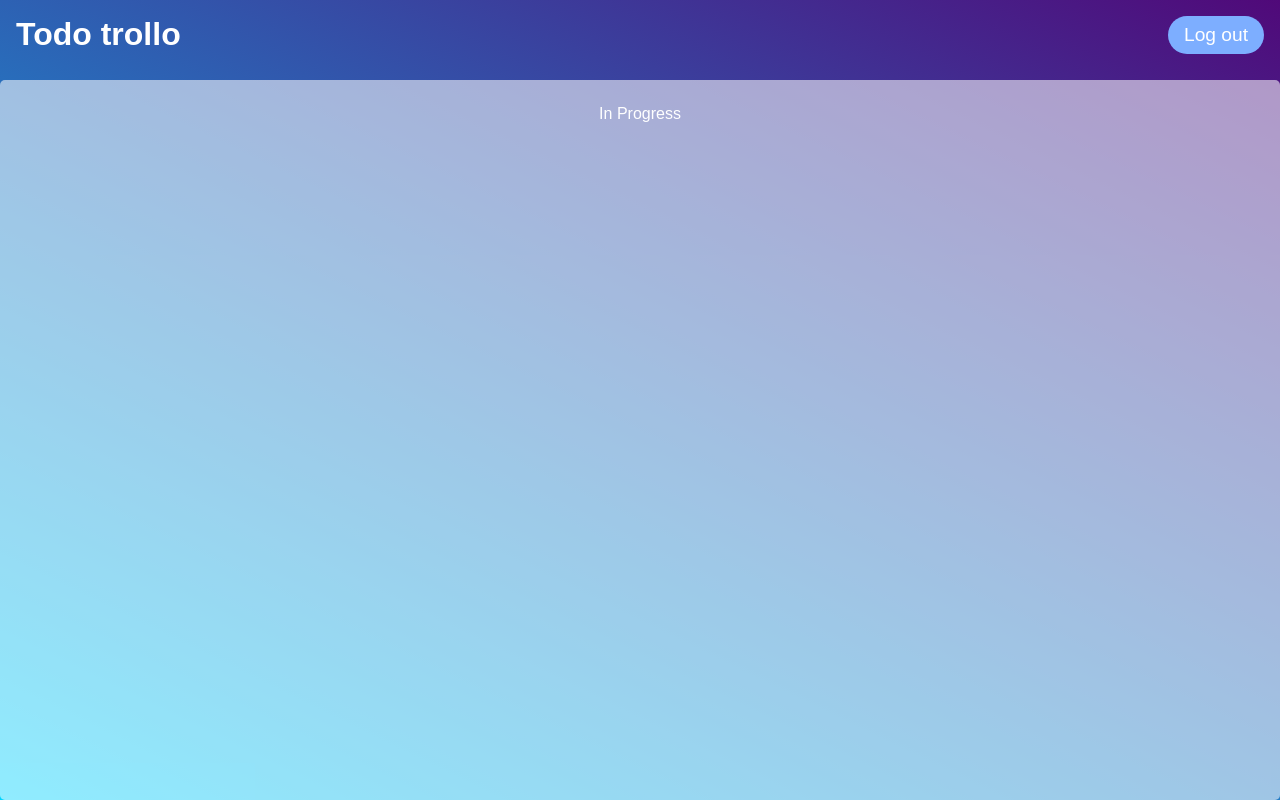
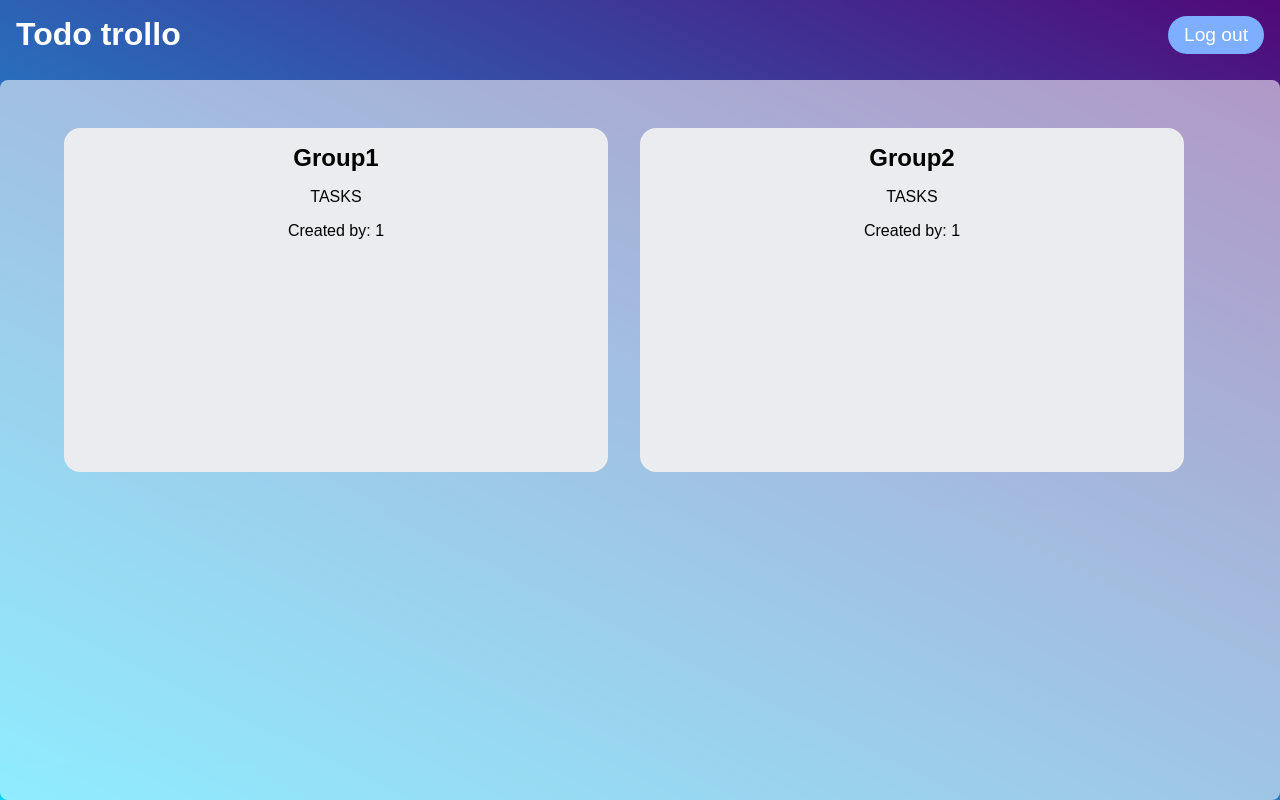
Before and after one commit to DavePlayer/todo-trollo, a React (Vite) app in the folder front/: page /dashboard in a window 1280 px wide. Built offline with nearby package versions, Linux system fonts and the light colour scheme.

Commit message:
mapping groups (all - not yet filtered)

```diff
--- a/front/src/index.scss
+++ b/front/src/index.scss
@@ -3,7 +3,7 @@
     flex-wrap: wrap;
     flex-direction: column;
     align-items: center;
-    gap: 20px;
+    gap: 1rem;
 }
 @mixin flex-label(){
     display: flex;
@@ -11,10 +11,34 @@
     flex-wrap: wrap;
     align-items: center;
 }
+@mixin flex-row(){
+    display: flex;
+    flex-direction: row;
+    flex-wrap: nowrap;
+    align-items: flex-start;
+    justify-content: flex-start;
+    gap: 2rem;
+
+}
 @mixin uni-shadow(){
     -webkit-box-shadow: 0px 0px 20px 5px rgb(23, 23, 23);
     -moz-box-shadow: 0px 0px 20px 5px rgb(23, 23, 23);
     box-shadow: 0px 0px 20px 5px rgb(23, 23, 23);
+}
+@mixin group-scrollbar(){
+    &::-webkit-scrollbar {
+        height: 1.2rem;
+    }
+    &::-webkit-scrollbar-track {
+        background: #f1f1f1;
+    }
+    &::-webkit-scrollbar-thumb {
+        background: #888;
+        border-radius: 1rem;
+    }
+    &::-webkit-scrollbar-thumb:hover {
+        background: #555;
+    }
 }
 
 ::-webkit-scrollbar {
@@ -25,6 +49,7 @@
 }
 ::-webkit-scrollbar-thumb {
     background: #888;
+    border-radius: 1rem;
 }
 ::-webkit-scrollbar-thumb:hover {
     background: #555;
@@ -160,11 +185,25 @@ form {
 }
 
 .mainspace{
+    @include flex-row();
     width: 100%;
     box-sizing: border-box;
-    padding: 25px 0;
+    padding: 3rem 4rem;
     flex-grow: 2;
     background-color: #ffffff90;
-    border-radius: 5px;
+    border-radius: 0.5rem;
     overflow-x: scroll;
+    .group{
+        @include flex-col();
+        @include group-scrollbar();
+        padding: 1rem 2rem;
+        flex-wrap: nowrap;
+        justify-content: flex-start;
+        min-width: 30rem;
+        min-height: 50%;
+        max-height: 80%;
+        background: #ebecf0;
+        color: black;
+        border-radius: 1rem;
+    }
 }
--- a/front/src/pages/Dashboard/dashboard.jsx
+++ b/front/src/pages/Dashboard/dashboard.jsx
@@ -1,11 +1,20 @@
+import { useSelector } from "react-redux";
 import { Navbar } from "../../shared/Navbar/navbar";
 
 export const Dashboard = () => {
+    const groups = useSelector((state) => state.groups);
     return(
         <div className="dashboard">
             <Navbar/>
             <div className="mainspace">
-                <p>In Progress</p>
+                {groups.loading && <p>Loading...</p>}
+                {!groups.loading && groups.data.map(group => (
+                    <div className="group" key={group.id}>
+                        <h2> {group.title} </h2>
+                        <p>TASKS</p>
+                        <p>Created by: {group.owner}</p>
+                    </div>
+                ))}
             </div>
         </div>
     );
--- a/front/src/redux/reducers/groups.jsx
+++ b/front/src/redux/reducers/groups.jsx
@@ -1,7 +1,7 @@
 import { createSlice } from "@reduxjs/toolkit";
 
 const initialState = {
-    loading: true,
+    loading: false,
     data: [
         {
             id: 0,
```
